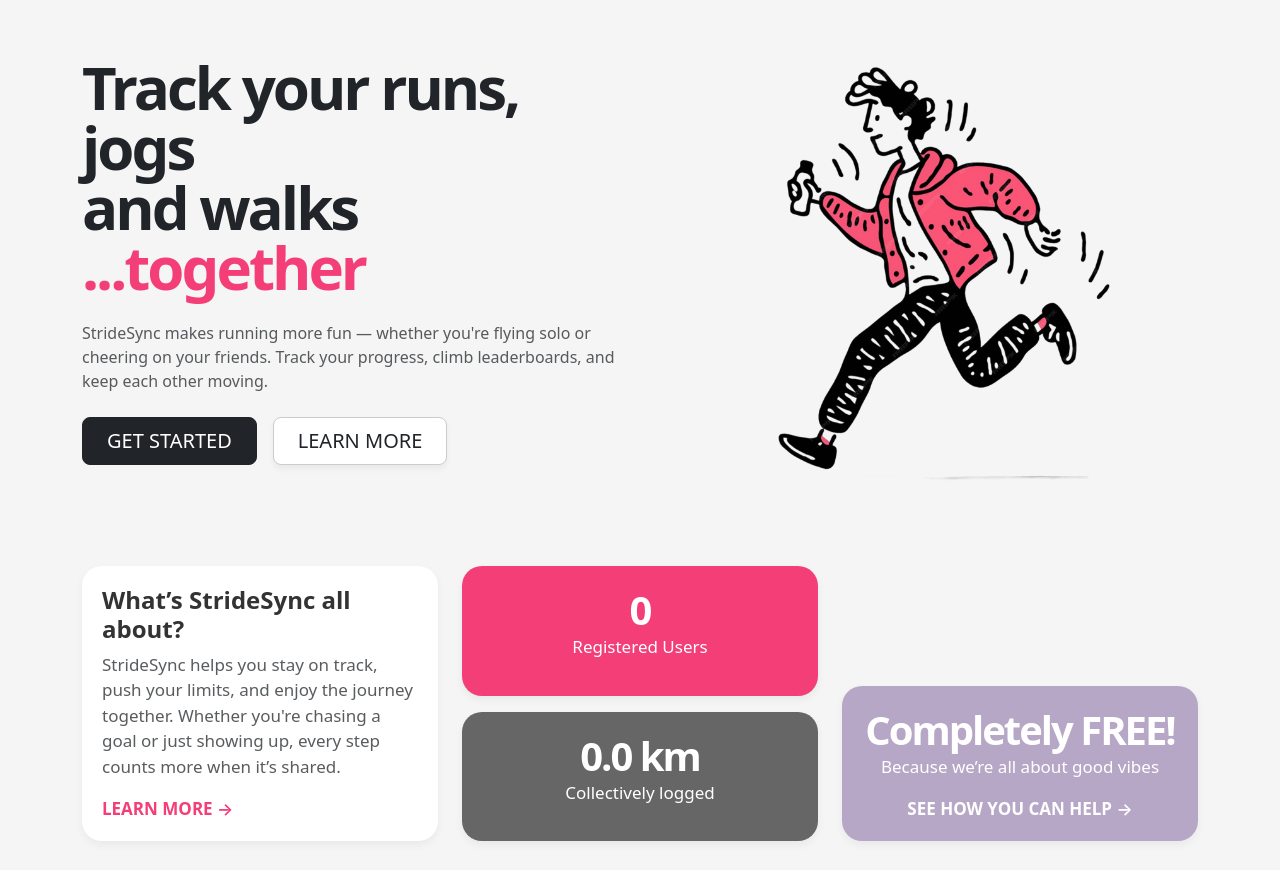
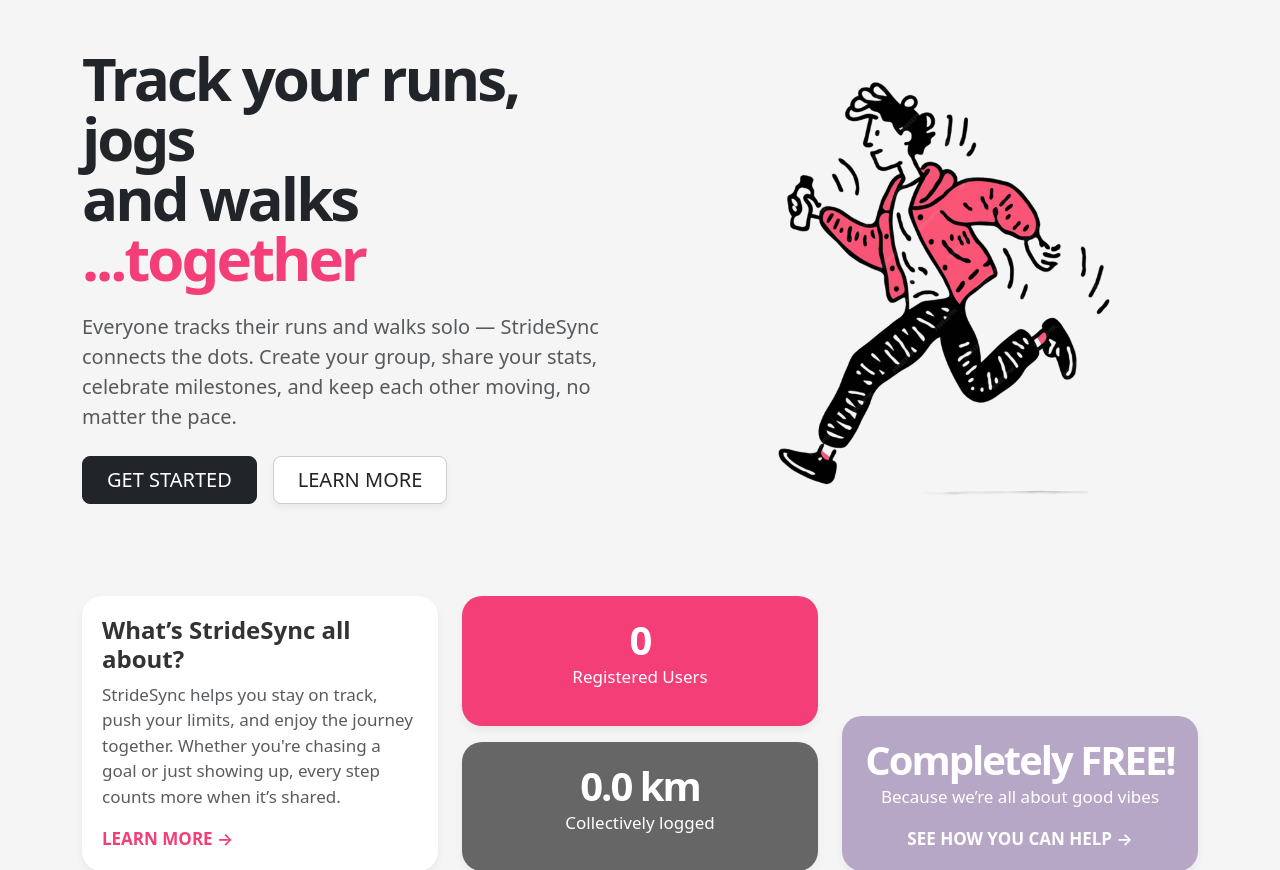
Before and after one commit to to-ie/StrideSync, a Flask app: page / in a window 1280 px wide. Shown: the part 92-962 px from the top of the page. Run offline with Flask 3, Linux system fonts and the light colour scheme; data that the repository does not hold is empty.

Commit message:
fixed subtitle

```diff
--- a/app/static/style.css
+++ b/app/static/style.css
@@ -25,7 +25,9 @@ h4 {
   color: #333;
 }
 
-
+.subtitle{
+  font-size: 20px;
+}
 
 a {
   color: #f33e78;
--- a/app/templates/index.html
+++ b/app/templates/index.html
@@ -12,9 +12,8 @@
           Track your runs, jogs<br>and walks <span>...together</span>
         </h1>
 
-        <p class="text-muted my-4 animate-on-scroll up40 delay-2">
-          StrideSync makes running more fun — whether you're flying solo or cheering on your friends.
-          Track your progress, climb leaderboards, and keep each other moving.
+        <p class="text-muted my-4 animate-on-scroll up40 delay-2 subtitle">
+          Everyone tracks their runs and walks solo — StrideSync connects the dots. Create your group, share your stats, celebrate milestones, and keep each other moving, no matter the pace.
         </p>
 
         <div class="d-flex flex-column flex-sm-row gap-3 animate-on-scroll delay-3">
```
